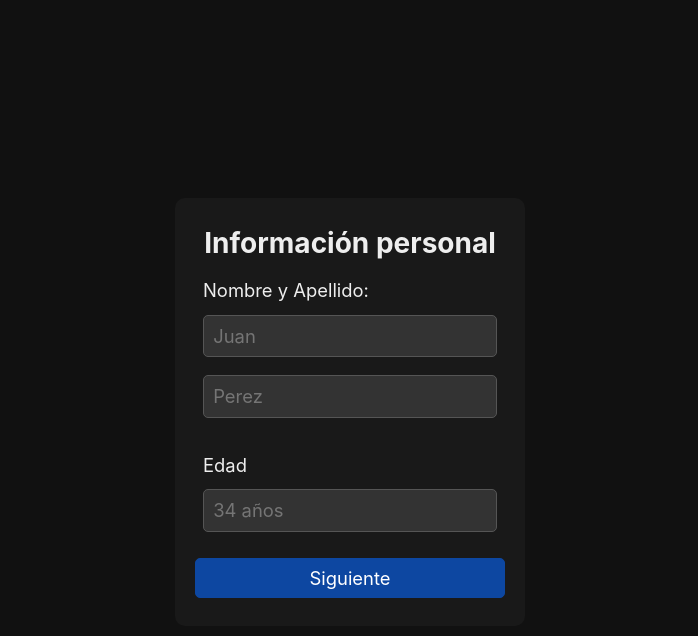
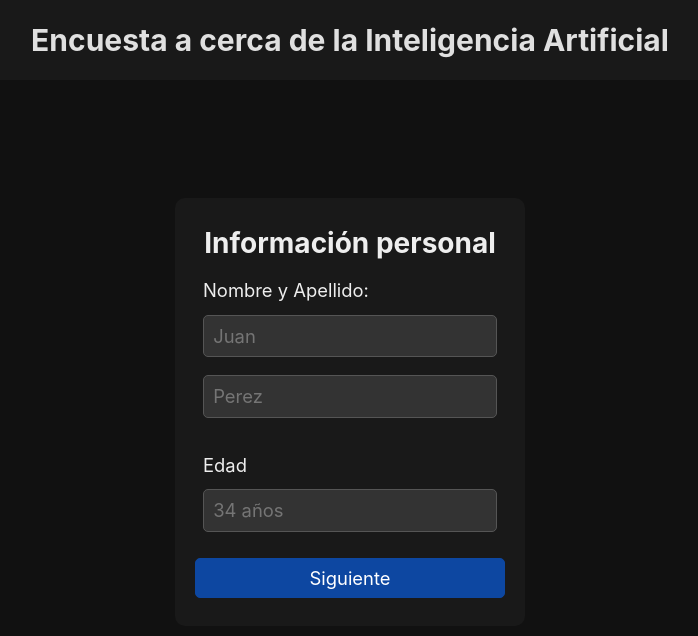
Before and after one commit to Mateo-amateur/encuesta-AI-UI, a React (Vite) app: page / in a window 1280 px wide. Shown: the top 636 px of the page, without its empty margins (290-988 px from the left). Built offline with nearby package versions, Linux system fonts and the light colour scheme.

Commit message:
Adding a Header and changing the color of the spinner

```diff
--- a/src/App.css
+++ b/src/App.css
@@ -5,8 +5,25 @@
   --text-color: #e0e0e0;
 }
 
-a {
-  color: #bb86fc;
+header {
+  position: absolute;
+  top: 0;
+  left: 0;
+  right: 0;
+  height: 5rem;
+  display: flex;
+  align-items: center;
+  justify-content: center;
+  background-color: #191919;
+  color: var(--text-color);
+}
+
+.spinner {
+  color: var(--accent);
+}
+
+h1 {
+  font-size: 30px;
 }
 
 button {
--- a/src/App.jsx
+++ b/src/App.jsx
@@ -1,12 +1,16 @@
 import './App.css'
+import { Header } from './components/Header'
 import { usePages } from "./hooks/usePages"
 
 function App() {
   const { choosePage } = usePages()
   return (
-    <main>
-      {choosePage({ info: '' })}
-    </main>
+    <>
+      <Header />
+      <main>
+        {choosePage({ info: '' })}
+      </main>
+    </>
   )
 }
 
--- /dev/null
+++ b/src/components/Header.jsx
@@ -0,0 +1,7 @@
+export function Header() {
+  return (
+    <header>
+      <h1>Encuesta a cerca de la Inteligencia Artificial</h1>
+    </header>
+  );
+}
--- a/src/pages/Page1.jsx
+++ b/src/pages/Page1.jsx
@@ -46,7 +46,7 @@ export function Page1({ changePage, changeData }) {
         <TailSpin
           className="spinner"
           visible={true}
-          color="#ffb300"
+          color="#eee"
           ariaLabel="tail-spin-loading"
           radius="1"
           wrapperStyle={{
```
